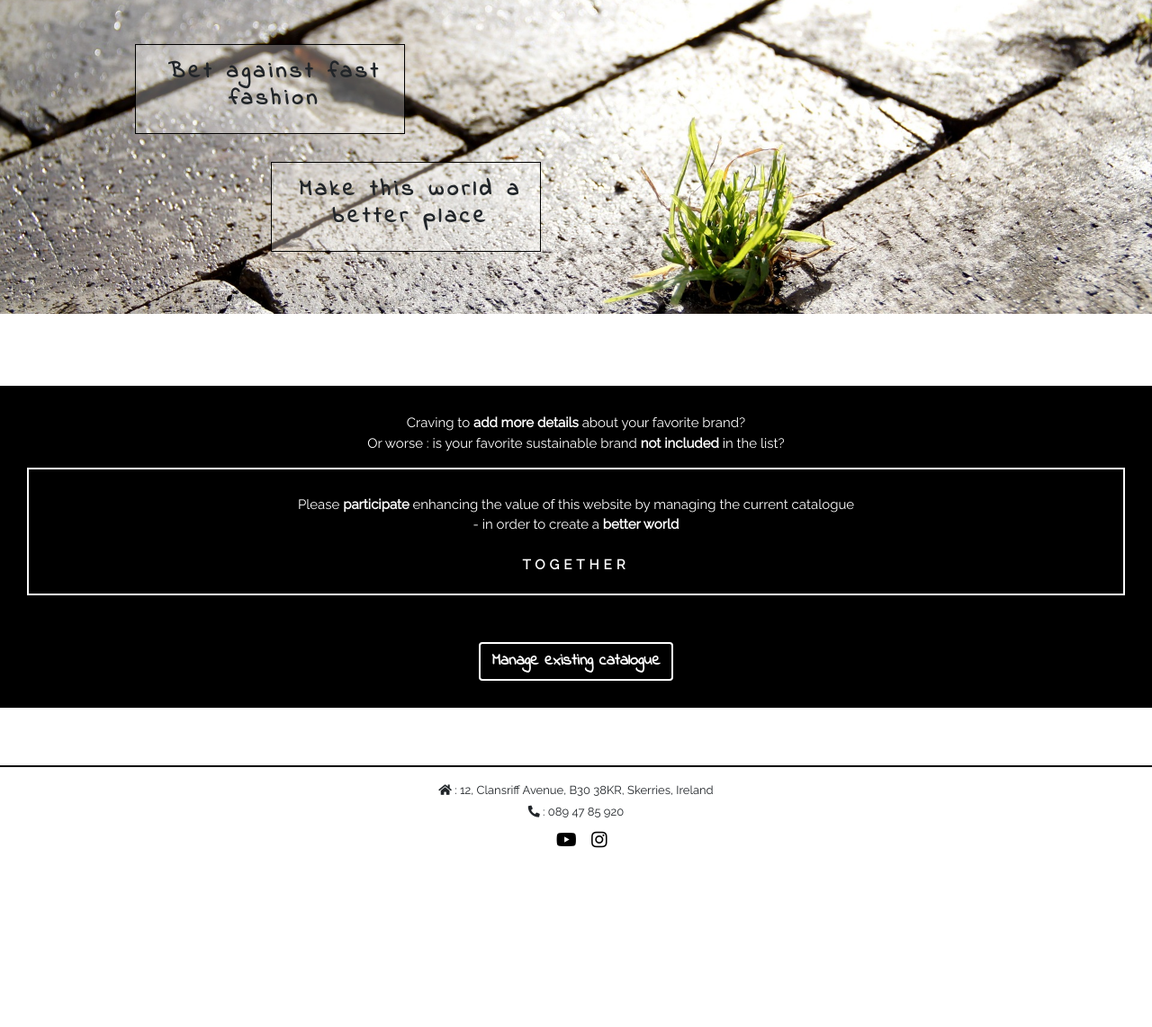
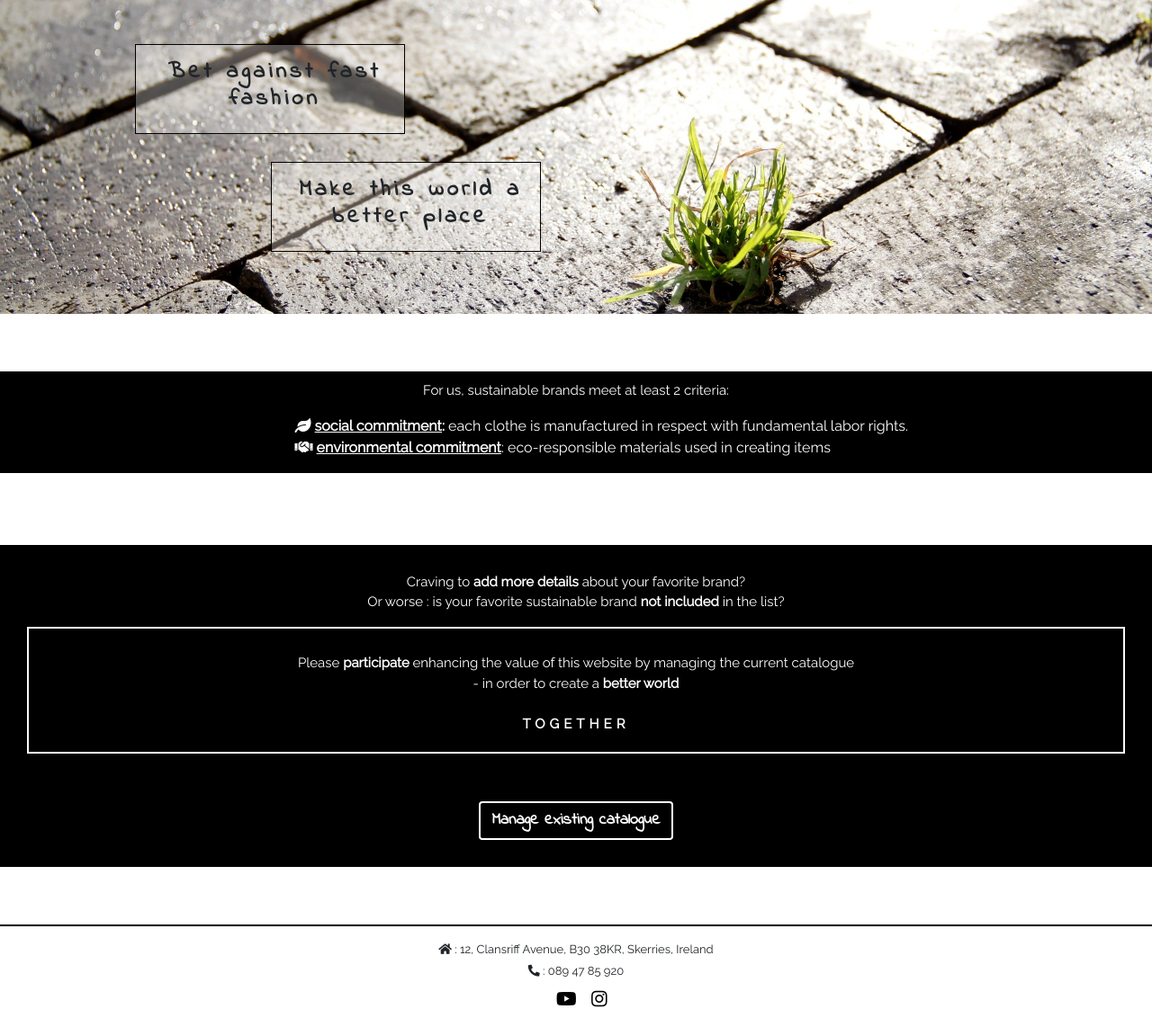
Before and after one commit to ValentineLgd/Sustainable, a Flask app: page /get_brands in a window 1280 px wide. Shown: the part 281-1423 px from the top of the page at 90% size. Before the commit the page ends 1224 px from the top, so only its background shows below. Run offline with Flask 2, Linux system fonts and the light colour scheme; data that the repository does not hold is empty; some libraries are stand-ins or nearby versions.

Commit message:
Improve getbrands.html design

```diff
--- a/static/css/style.css
+++ b/static/css/style.css
@@ -95,6 +95,18 @@ ul {
     margin-left: 3%;
 }
 
+
+@media only screen and (max-width: 500px) {
+.navbar-brand {
+    padding: 0px;
+    padding-left:0px;
+    padding-right:0px;
+    background-color:black;
+    color: white;
+    margin-left: 0px;
+}
+}
+
 /*-----Hero image */
 
 #image-hero img {
@@ -154,8 +166,8 @@ ul {
 }
 
 @media only screen and (max-width: 992px) {
-.title-about h1 {
-    margin-top:10%;
+.title h1 {
+    margin-top:50%;
     margin-bottom:10%;
 }
 }
@@ -306,11 +318,63 @@ ul {
     position: absolute;
 }
 
+
 .cover-text-2 {
     height: 100px;
     top: 130px;
     left: 150px;
 
+}
+
+.description-brand ul {
+    margin-left:25%;
+}
+
+@media only screen and (max-width: 992px) {
+.cover-text {
+    left: 0px;
+}
+.cover-text-2 {
+    left: 170px;
+}
+.description-brand ul {
+    margin-left:1%;
+}
+}
+
+@media only screen and (max-width: 500px) {
+.cover-text {
+    width: 150px;
+    height: 10px;
+    top: 230px;
+    left: 10px;
+    padding-left: 0px;
+    padding-bottom: 130px;
+}
+.cover-text-2 {
+    height: 100px;
+    top: 130px;
+    left: 140px;
+}
+
+.image-getbrands {
+    height: 350px;
+    background-position: center;
+}
+
+.description-brand ul {
+    margin-left:5%;
+}}
+
+.description-brand {
+    background-color: black;
+    padding-top:10px;
+    color:white;
+    margin-top:5%;
+}
+
+.align {
+    text-align: center;
 }
 
 /* Manage catalogue */
--- a/templates/get_brands.html
+++ b/templates/get_brands.html
@@ -14,6 +14,17 @@
             </h2></div>
             </div>
         </div>
+        <div class="container-fluid">
+        <div class="row">
+            <div class="col-12 description-brand">
+                    <p class="align">For us, sustainable brands meet at least 2 criteria:
+                        <ul>
+                            <li><i class="fas fa-leaf"></i> <strong><u>social commitment</u>:</strong> each clothe is manufactured in respect with fundamental labor rights.</li>
+                            <li><i class="fas fa-handshake"></i> <strong><u>environmental commitment</u></strong>: eco-responsible materials used in creating items</li>
+                </ul></p>
+            </div>
+        </div>
+    </div>
     <div class="container-fluid">
         <ul>
             <div class="row justify-content-center">
```
